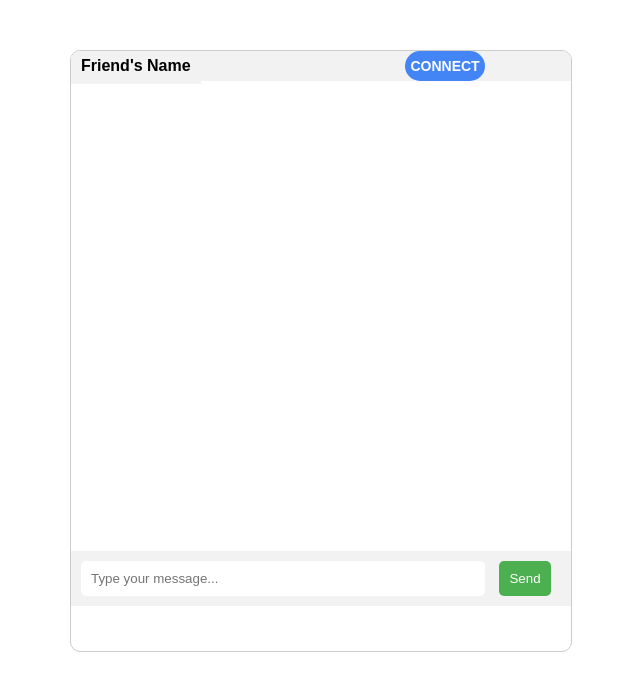
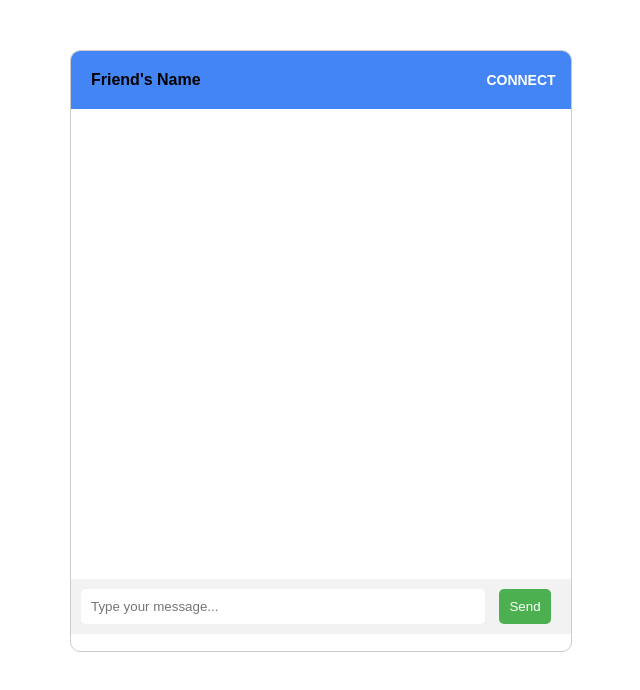
Before and after one commit to yg185024/chat-application, a plain HTML site: page public/index.html in a window 1280 px wide. Shown: the whole page, without its empty margins (319-959 px from the left). Drawn offline with Linux system fonts and the light colour scheme.

Commit message:
formatted connect button

```diff
--- a/css/style.css
+++ b/css/style.css
@@ -14,11 +14,13 @@ body {
 }
 .chat-header{
   background-color: #f2f2f2;
-
+  display:flex;
+  align-items: center;
+  padding: 10px;
+  background-color: #4385F5;
 }
 .chat-name {
   display: inline;
-  background-color: #f2f2f2;
   padding: 10px;
   font-weight: bold;
 }
@@ -65,7 +67,6 @@ body {
 
 
 
-
 .connect-button {
   display: inline-flex;
   align-items: center;
@@ -78,7 +79,7 @@ body {
   border-radius: 20px;
   width: 80px;
   height: 30px;
-  margin-left: 200px;
+  margin-left: auto;
   cursor: pointer;
   transition: all 0.2s ease-in-out;
 }
```
